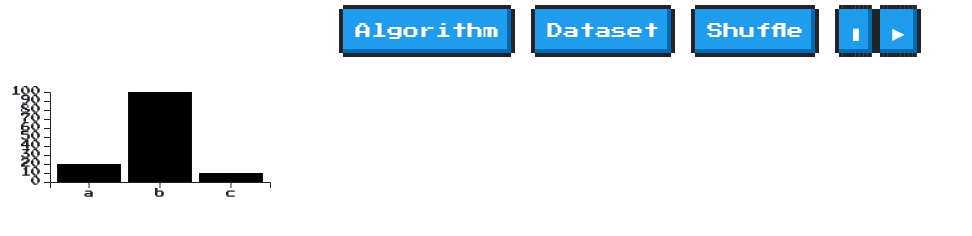
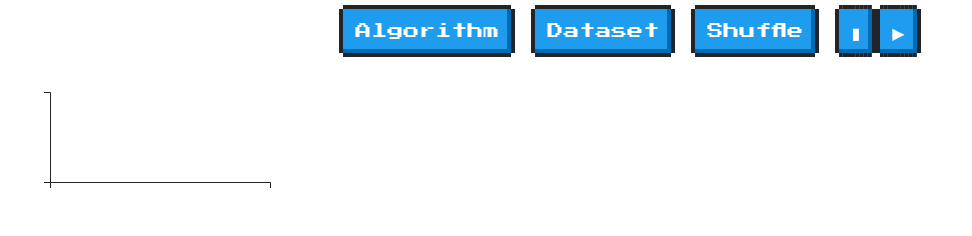
Before and after one commit to poplaw/retro-sorting, a Gatsby site: page / in a window 1280 px wide. Shown: the whole page, without its empty margins (0-972 px from the left). Built offline with nearby package versions, Linux system fonts and the light colour scheme; Gatsby itself is replaced by a stand-in of ours.

Commit message:
make data a dependency of barchart

```diff
--- a/src/components/BarChart/BarChart.tsx
+++ b/src/components/BarChart/BarChart.tsx
@@ -3,9 +3,11 @@ import D3BarChart from "../../charts/BarChart";
 import Margin from "../../charts/utils/Margin";
 import ReactResizeDetector from "react-resize-detector";
 
-interface BarChartProps {}
+interface BarChartProps {
+    dataset?: number[];
+}
 
-const BarChart: FC<BarChartProps> = () => {
+const BarChart: FC<BarChartProps> = ({ dataset = [] }) => {
     const svg = useRef();
     const barChart = useRef<D3BarChart>();
     const [width, setWidth] = useState(0);
@@ -17,20 +19,9 @@ const BarChart: FC<BarChartProps> = () => {
         if (!barChart.current) barChart.current = new D3BarChart(svg.current);
 
         barChart.current
-            .setData([
-                {
-                    label: "a",
-                    value: 20,
-                },
-                {
-                    label: "b",
-                    value: 100,
-                },
-                {
-                    label: "c",
-                    value: 10,
-                },
-            ])
+            .setData(
+                dataset.map((value, index) => ({ label: `${index}`, value }))
+            )
             .setSize(width, height)
             .setMargin(new Margin(50, 30, 30, 30))
             .render();
```
